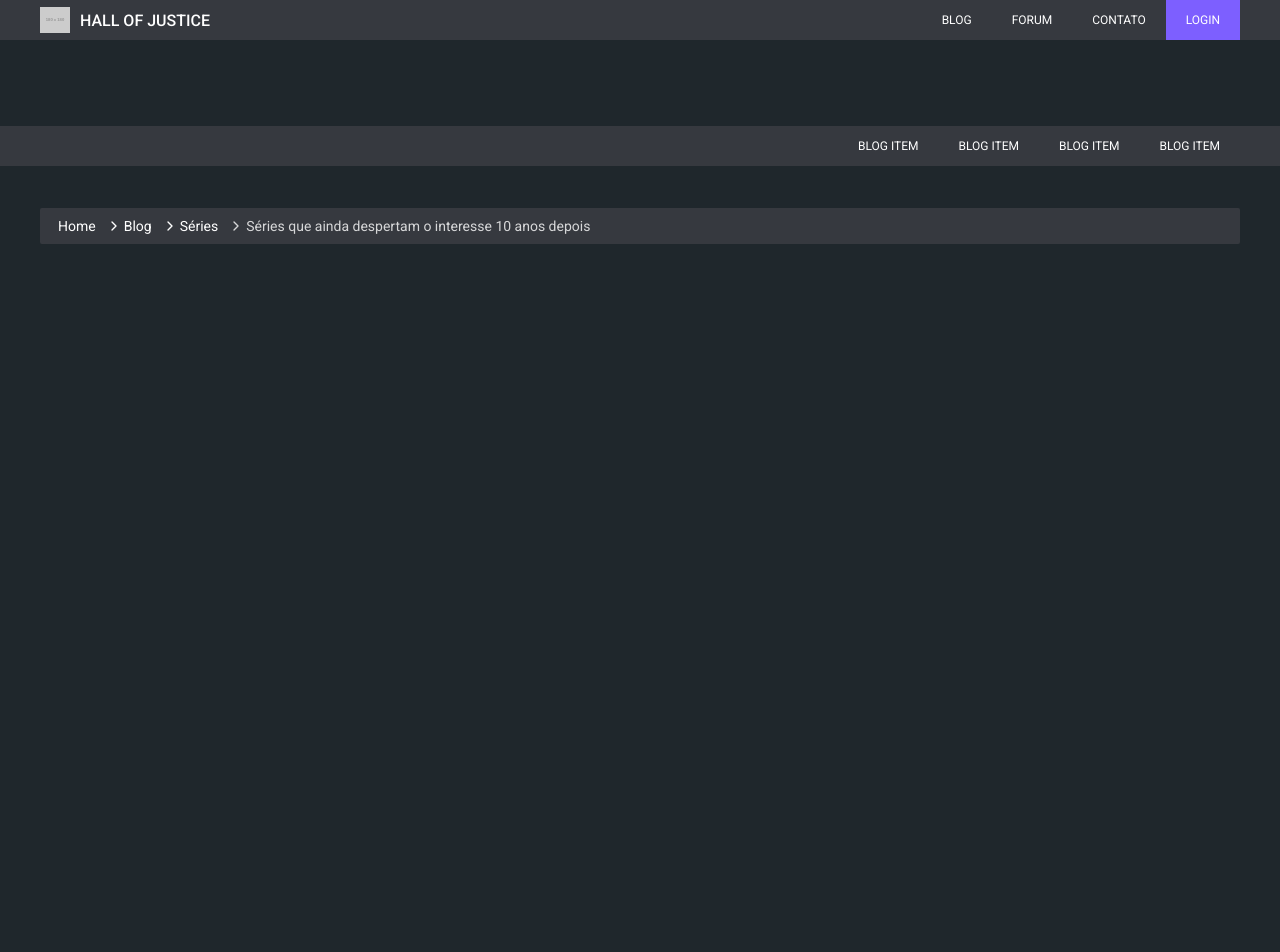
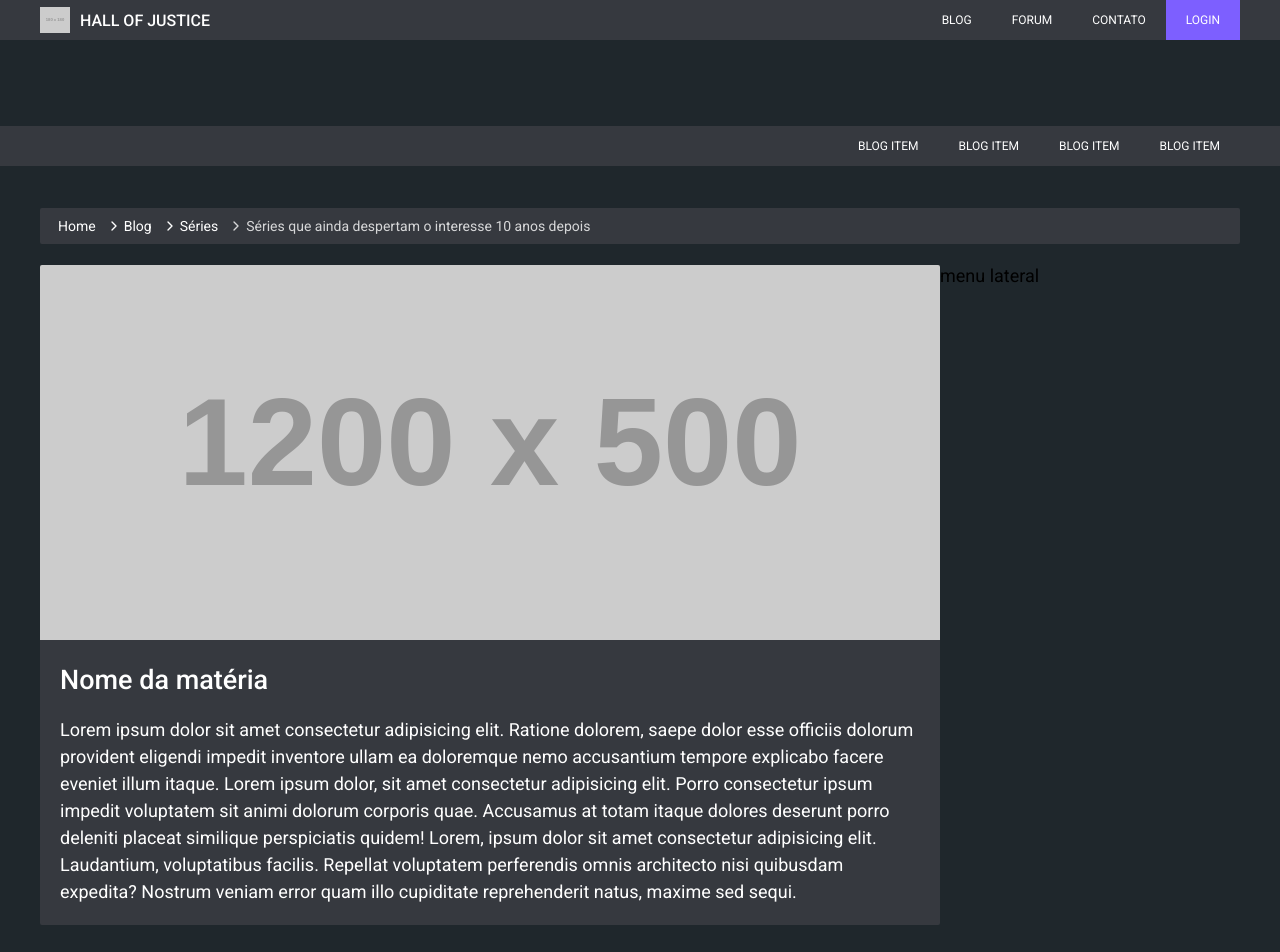
Before and after one commit to allanadriano/hall-of-justice-site, a Nuxt app: page /blog/post in a window 1280 px wide. Shown: the top 952 px of the page. Before the commit the page ends 800 px from the top, so only its background shows below. Built offline with nearby package versions, Linux system fonts and the light colour scheme.

Commit message:
create BlogService, parcial

```diff
--- a/assets/scss/_cards.scss
+++ b/assets/scss/_cards.scss
@@ -6,7 +6,31 @@
   color: $white-color;
   border-radius: 2px;
 
+  &.blog {
+    margin-bottom: 40px;
+  }
+
   .card-body {
     padding: 20px;
   }
+
+  .card-title {
+    font-weight: 500;
+    margin-bottom: 20px;
+  }
+
+  .card-post {
+    line-height: 1.5;
+  }
+
+  .card-img {
+    width: 100%;
+    border-top-left-radius: 2px;
+    border-top-right-radius: 2px;
+
+    &.blog {
+      max-height: 375px;
+      object-fit: cover;
+    }
+  }
 }
--- /dev/null
+++ b/config/index.js
@@ -0,0 +1,5 @@
+export default {
+  app: {
+    url: `${process.env.VUE_APP_BASE_URL || 'https://hallofjustice.com.br'}`
+  }
+}
--- a/layouts/default.vue
+++ b/layouts/default.vue
@@ -18,6 +18,7 @@
         </div>
       </div>
     </div>
+    <br />
 
     <nuxt />
   </div>
--- a/nuxt.config.js
+++ b/nuxt.config.js
@@ -34,7 +34,9 @@ export default {
   /*
    ** Plugins to load before mounting the App
    */
-  plugins: [],
+  plugins: [
+    '~/plugins/axios'
+  ],
   /*
    ** Nuxt.js dev-modules
    */
--- a/package.json
+++ b/package.json
@@ -25,6 +25,7 @@
     "@nuxtjs/dotenv": "^1.4.0",
     "@nuxtjs/pwa": "^3.0.0-0",
     "@nuxtjs/svg": "^0.1.6",
+    "axios": "^0.19.2",
     "nuxt": "^2.0.0"
   },
   "devDependencies": {
--- /dev/null
+++ b/pages/blog/index.vue
@@ -0,0 +1,46 @@
+<template>
+  <div class="blog-feed-component container">
+    <div class="row">
+      <div class="col-md-9">
+        <article class="card blog">
+          <img class="card-img blog" src="https://placehold.it/1200x500" alt="Nome da matéria" />
+          <div class="card-body">
+            <h2>Nome da máteria</h2>
+            <p>descrição da materia</p>
+          </div>
+        </article>
+        <article class="card blog">
+          <img class="card-img blog" src="https://placehold.it/1200x700" alt="Nome da matéria" />
+          <div class="card-body">
+            <h2>Nome da máteria</h2>
+            <p>descrição da materia</p>
+          </div>
+        </article>
+      </div>
+      <div class="col-md-3">
+        <aside>
+          menu lateral
+        </aside>
+      </div>
+    </div>
+
+  </div>
+</template>
+
+<script>
+import BlogService from '~/services/BlogService'
+
+export default {
+  name: 'BlogFeed',
+  methods: {
+    async getArticles () {
+      this.posts = await BlogService.getArticles()
+      console.log('posts'. getArticles())
+    }
+  },
+  mounted () {
+    this.getArticles();
+  }
+}
+
+</script>
--- /dev/null
+++ b/pages/blog/post/index.vue
@@ -0,0 +1,24 @@
+<template>
+  <div class="blog-post-component container">
+    <div class="row">
+      <div class="col-md-9">
+        <article class="card blog">
+          <img src="https://placehold.it/1200x500" alt="" class="card-img"  alt="Nome da matéria"/>
+          <div class="card-body">
+            <h1 class="card-title">Nome da matéria</h1>
+            <p class="card-post">
+              Lorem ipsum dolor sit amet consectetur adipisicing elit. Ratione dolorem, saepe dolor esse officiis dolorum provident eligendi impedit inventore ullam ea doloremque nemo accusantium tempore explicabo facere eveniet illum itaque.
+              Lorem ipsum dolor, sit amet consectetur adipisicing elit. Porro consectetur ipsum impedit voluptatem sit animi dolorum corporis quae. Accusamus at totam itaque dolores deserunt porro deleniti placeat similique perspiciatis quidem!
+              Lorem, ipsum dolor sit amet consectetur adipisicing elit. Laudantium, voluptatibus facilis. Repellat voluptatem perferendis omnis architecto nisi quibusdam expedita? Nostrum veniam error quam illo cupiditate reprehenderit natus, maxime sed sequi.
+            </p>
+          </div>
+        </article>
+      </div>
+      <div class="col-md-3">
+        <aside>menu lateral</aside>
+      </div>
+    </div>
+
+  </div>
+
+</template>
--- /dev/null
+++ b/plugins/axios.js
@@ -0,0 +1,12 @@
+export default function({ $axios, redirect }) {
+  $axios.onRequest((config) => {
+    console.log('Making request to ' + config.url)
+  })
+
+  $axios.onError((error) => {
+    const code = parseInt(error.response && error.response.status)
+    if (code === 400) {
+      redirect('/400')
+    }
+  })
+}
--- /dev/null
+++ b/services/BlogService.js
@@ -0,0 +1,12 @@
+// import http from './HttpService'
+
+export default {
+  async getArticles(data) {
+    const response = await this.$axios.$get('/posts', data)
+    return response.data
+  },
+  async getArticle(data, id) {
+    const response = await this.$axios.$get('/posts/' + id, data)
+    return response.data
+  }
+}
--- /dev/null
+++ b/services/HttpService.js
@@ -0,0 +1,16 @@
+export default function({ $axios, redirect }, inject) {
+  // Create a custom axios instance
+  const api = $axios.create({
+    headers: {
+      common: {
+        Accept: 'text/plain, */*'
+      }
+    }
+  })
+
+  // Set baseURL to something different
+  api.setBaseURL(process.env.VUE_APP_API_URL)
+
+  // Inject to context as $api
+  inject('api', api)
+}
```
Also changed, not shown: 1 other file (tests, documents, lock files or other folders).
